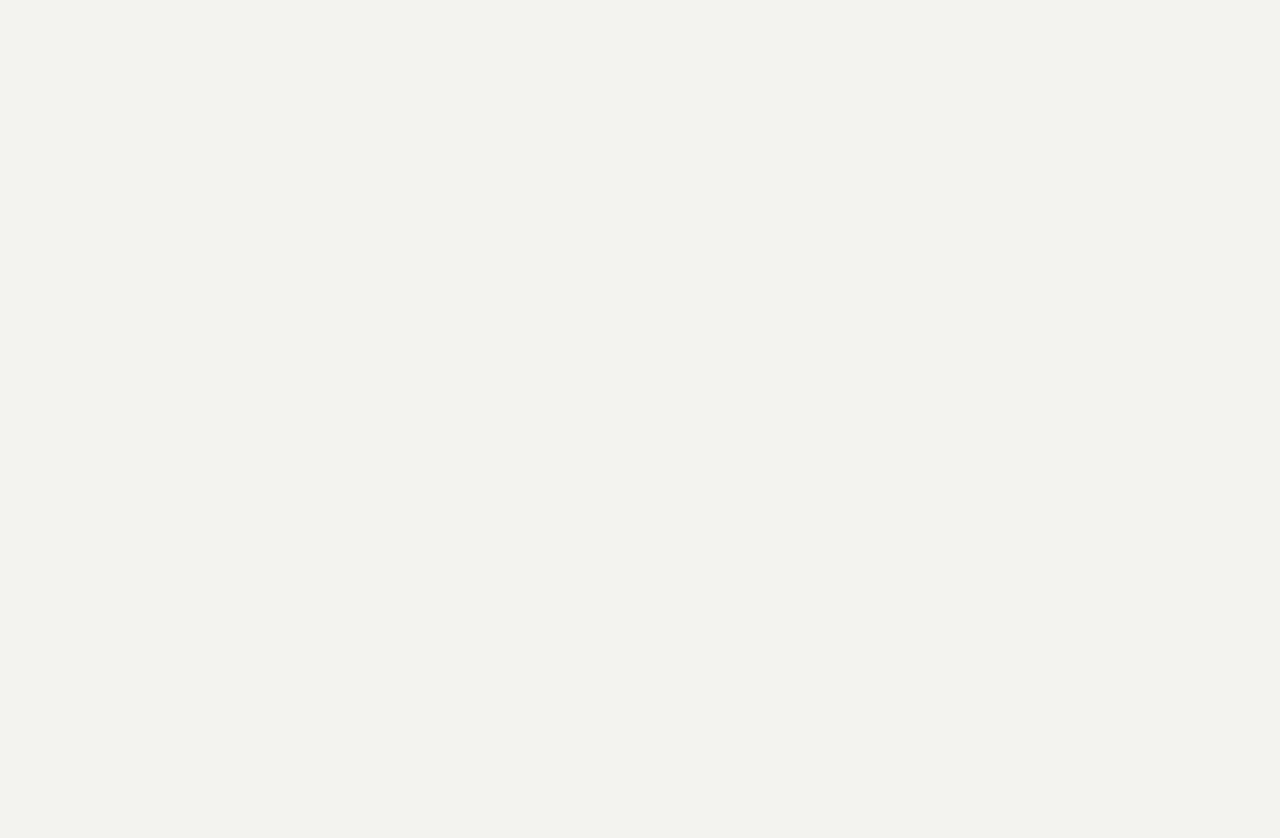
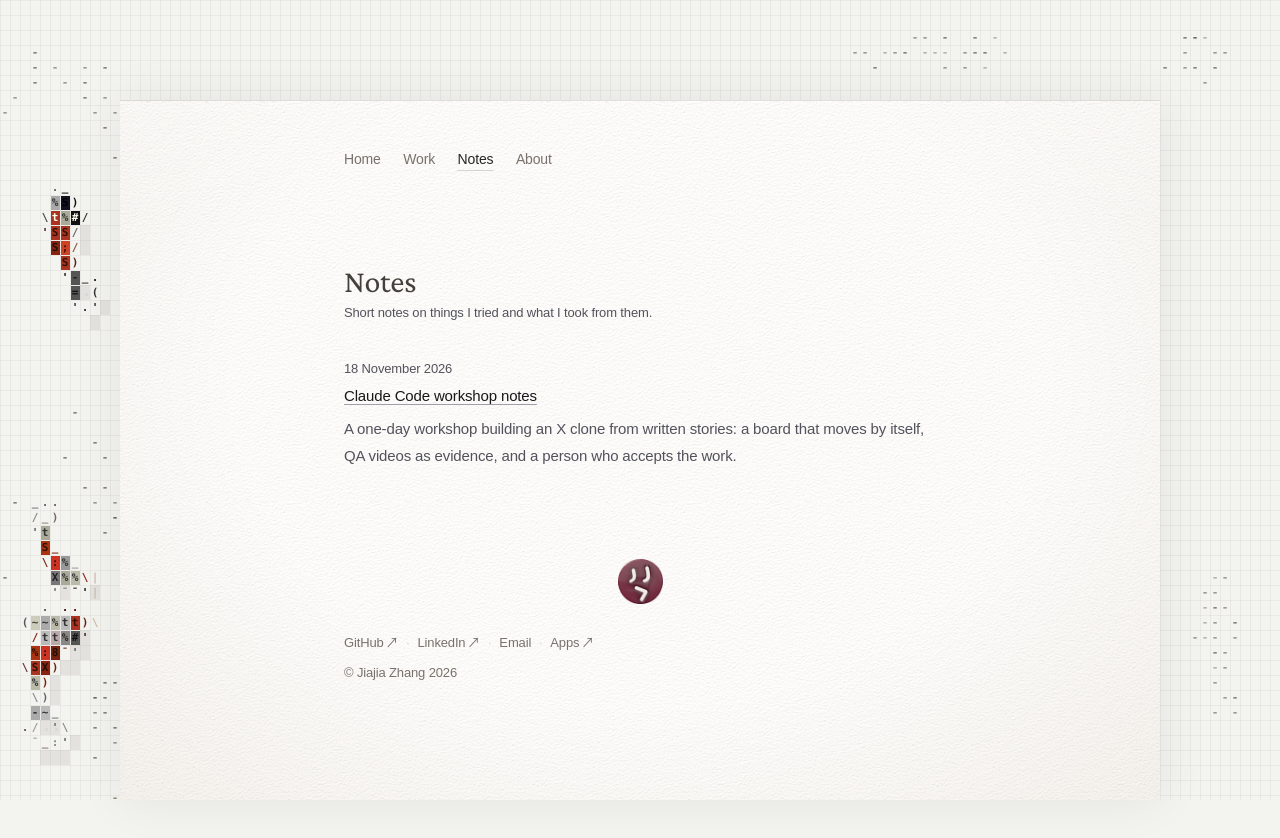
Before and after one commit to isjiajia01/personal-website, a Next.js app: page /notes in a window 1280 px wide. Before the commit this address had no page. Shown: the top 838 px of the page. Before the commit the page ends 800 px from the top, so only its background shows below. Built offline with nearby package versions, Linux system fonts and the light colour scheme; a web font is replaced by a local one.

Commit message:
Notes: add index page, nav links to it

```diff
--- /dev/null
+++ b/app/(default)/notes/page.tsx
@@ -0,0 +1,54 @@
+import type { Metadata } from "next";
+import Link from "next/link";
+
+const url = "https://me.isjia.page/notes/";
+const description = "Short notes on things I tried and what I took from them.";
+
+export const metadata: Metadata = {
+  title: "Notes",
+  description,
+  alternates: { canonical: url },
+  openGraph: { type: "website", url, title: "Notes", description },
+  twitter: { card: "summary", title: "Notes", description },
+};
+
+const notes = [
+  {
+    href: "/notes/claude-code-workshop/",
+    date: "18 November 2026",
+    title: "Claude Code workshop notes",
+    summary:
+      "A one-day workshop building an X clone from written stories: a board that moves by itself, QA videos as evidence, and a person who accepts the work.",
+  },
+];
+
+export default function NotesIndex() {
+  return (
+    <div>
+      <h1 className="page-title text-[15px] font-medium text-zinc-900 dark:text-zinc-100">
+        Notes
+      </h1>
+      <p className="mt-1 text-[13px] leading-5 text-zinc-600 dark:text-zinc-400">
+        {description}
+      </p>
+      <ul className="mt-10 space-y-8">
+        {notes.map((n) => (
+          <li key={n.href}>
+            <p className="text-[13px] leading-5 text-zinc-600 dark:text-zinc-400">{n.date}</p>
+            <h2 className="mt-1 text-[15px] font-medium text-zinc-900 dark:text-zinc-100">
+              <Link
+                href={n.href}
+                className="underline decoration-zinc-400 underline-offset-[3px] hover:text-(--rose) dark:decoration-zinc-500"
+              >
+                {n.title}
+              </Link>
+            </h2>
+            <p className="mt-2 text-[15px] leading-7 text-zinc-600 dark:text-zinc-400">
+              {n.summary}
+            </p>
+          </li>
+        ))}
+      </ul>
+    </div>
+  );
+}
--- a/components/site-shell.tsx
+++ b/components/site-shell.tsx
@@ -78,7 +78,7 @@ export function SiteShell({
     { label: labels.works, href: urls.works, active: isWorkActive },
     // Notes are English only, so the zh nav does not link to them.
     ...(lang === "en"
-      ? [{ label: "Notes", href: "/notes/claude-code-workshop/", active: pathname.startsWith("/notes") }]
+      ? [{ label: "Notes", href: "/notes/", active: pathname.startsWith("/notes") }]
       : []),
     { label: labels.about, href: urls.about, active: isAboutActive },
   ];
```
Also changed, not shown: 1 other file (tests, documents, lock files or other folders).
